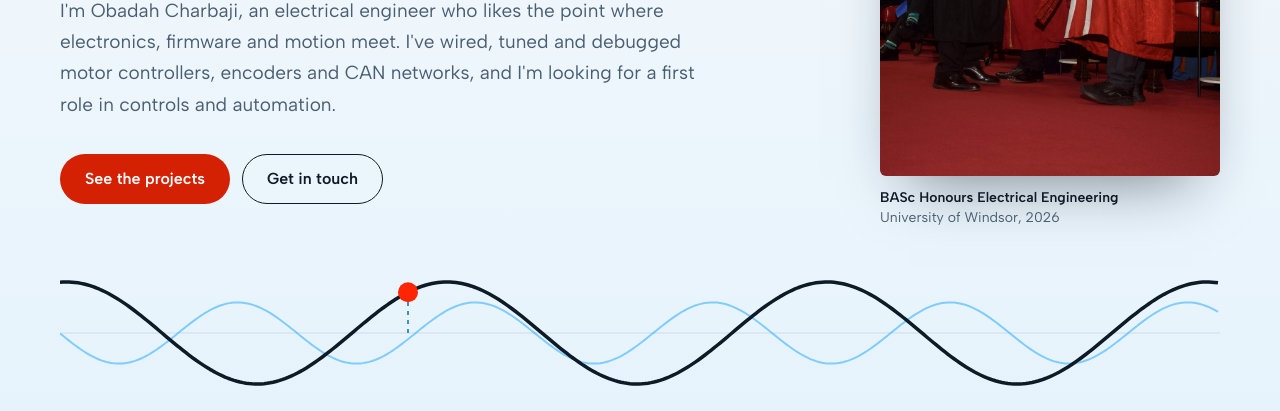
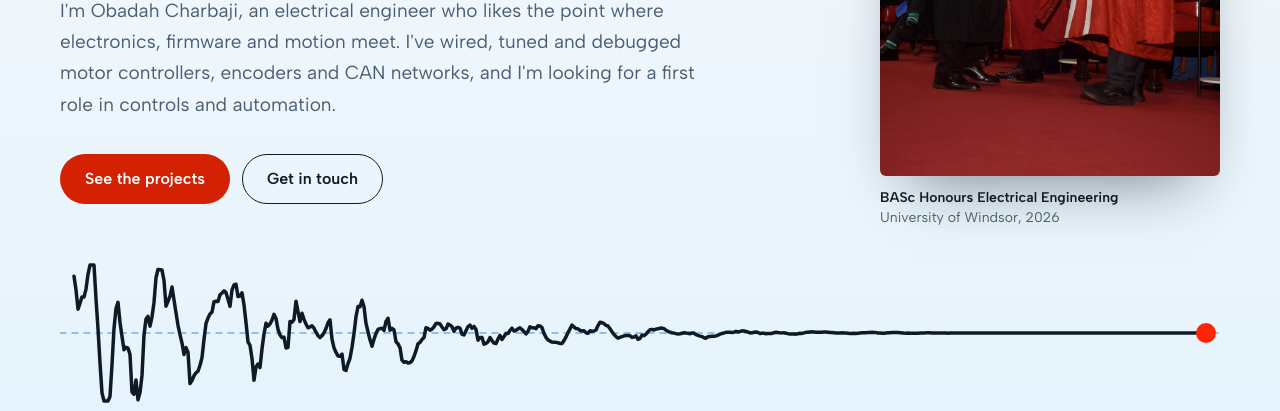
Before and after one commit to obadahcharbaji/obadahcharbaji.github.io, a plain HTML site: page index.html in a window 1280 px wide. Shown: the part 389-800 px from the top of the page. Drawn offline with nearby package versions, Linux system fonts and the light colour scheme.

Commit message:
Add files via upload

```diff
--- a/index.html
+++ b/index.html
@@ -93,7 +93,6 @@
                 <source src="robotic-arm-demo.mp4" type="video/mp4">
                 <a href="robotic-arm-demo.mp4">Download the robotic arm demonstration</a>
               </video>
-              <figcaption>Demo, 38 seconds</figcaption>
             </figure>
           </div>
         </article>
@@ -105,7 +104,6 @@
                 <source src="parking-buddy-demo.mp4" type="video/mp4">
                 <a href="parking-buddy-demo.mp4">Download the Parking Buddy demonstration</a>
               </video>
-              <figcaption>Demo, 17 seconds</figcaption>
             </figure>
           </div>
           <div class="case-text">
@@ -129,7 +127,7 @@
 
     <section class="about" id="about" aria-labelledby="about-title">
       <div class="wrap about-grid">
-        <h2 id="about-title" class="section-title">Curious about how things work, stubborn about making them reliable.</h2>
+        <h2 id="about-title" class="section-title"><mark class="hl hl-blue">Curious</mark> about how things work, stubborn about making them <mark class="hl hl-red">reliable</mark>.</h2>
         <div class="about-body">
           <p>My degree covered circuits, electronics, control systems, embedded hardware and engineering design. The projects are where it got real: motors, sensors, microcontrollers, communication buses and the integration work that connects them.</p>
           <p>I like troubleshooting. Finding out why a controller faults, why an encoder reads wrong or why a bus goes quiet is the part of the job I enjoy most, and it's where I've learned the most.</p>
--- a/script.js
+++ b/script.js
@@ -59,51 +59,58 @@
   }));
 
 
-  // signal wave with a red ball riding it
+  // hero signal: starts wild, damps out, and flatlines at the right edge. Plays once.
   const cv = $('#wave');
   if (cv && cv.getContext) {
     const ctx = cv.getContext('2d');
-    let w = 0, h = 0, raf = 0, visible = true, t0 = performance.now();
     const css = n => getComputedStyle(document.documentElement).getPropertyValue(n).trim();
-    const size = () => {
+    const DURATION = 5200;
+    let w = 0, h = 0, pts = [], start = 0, raf = 0, finished = false;
+
+    // seeded noise so the shape is the same every visit
+    const rng = (s => () => (s = (s * 1664525 + 1013904223) >>> 0) / 4294967296)(7);
+    const noise = Array.from({ length: 400 }, () => rng() * 2 - 1);
+    const smooth = (x) => { const i = Math.floor(x), f = x - i, u = f * f * (3 - 2 * f); return noise[i % 400] * (1 - u) + noise[(i + 1) % 400] * u; };
+
+    const build = () => {
       const r = cv.getBoundingClientRect(), d = Math.min(devicePixelRatio || 1, 2);
       w = r.width; h = r.height; cv.width = w * d; cv.height = h * d; ctx.setTransform(d, 0, 0, d, 0, 0);
+      const mid = h / 2, pad = 14, usable = w - pad * 2, n = Math.ceil(usable / 2);
+      pts = [];
+      for (let i = 0; i <= n; i++) {
+        const u = i / n, x = pad + u * usable;
+        const calm = Math.pow(1 - Math.min(Math.max((u - 0.05) / 0.8, 0), 1), 2.2);   // wild at left, flat at right
+        const wob = Math.sin(x * 0.085) * 0.55 + Math.sin(x * 0.21 + 1.3) * 0.35 + smooth(x * 0.09) * 0.8 + smooth(x * 0.33 + 50) * 0.35;
+        const swing = Math.max(-1, Math.min(1, wob * (0.35 + 0.65 * calm) * 1.05));
+        pts.push([x, mid - swing * calm * h * 0.4]);
+      }
     };
-    const draw = now => {
-      const t = reduce ? 1.2 : (now - t0) / 1000;
-      const grow = reduce ? 1 : 1 - Math.pow(1 - Math.min(t / 1.4, 1), 4);   // wave eases in once
-      const mid = h / 2, amp = h * 0.3 * grow;
-      const wl = w < 600 ? 230 : 380, k = (Math.PI * 2) / wl, speed = 1.6;  // rad/s
-      const f = (x, a, ph, kk) => mid + a * Math.sin(kk * x + ph + speed * t);
+
+    const frame = (p) => {
+      const mid = h / 2;
       ctx.clearRect(0, 0, w, h);
-      // centre line
-      ctx.strokeStyle = css('--line'); ctx.lineWidth = 1.5; ctx.setLineDash([]);
+      ctx.lineWidth = 1.5; ctx.strokeStyle = css('--blue-deep'); ctx.globalAlpha = .5; ctx.setLineDash([6, 6]);
       ctx.beginPath(); ctx.moveTo(0, mid); ctx.lineTo(w, mid); ctx.stroke();
-      // faint second wave
-      ctx.strokeStyle = css('--blue'); ctx.globalAlpha = .45; ctx.lineWidth = 2;
-      ctx.beginPath();
-      for (let x = 0; x <= w; x += 3) { const y = f(x, amp * .6, 1.7, k * 1.6); x ? ctx.lineTo(x, y) : ctx.moveTo(x, y); }
-      ctx.stroke(); ctx.globalAlpha = 1;
-      // main wave
-      ctx.strokeStyle = css('--ink'); ctx.lineWidth = 3.5; ctx.lineJoin = 'round';
-      ctx.beginPath();
-      for (let x = 0; x <= w; x += 3) { const y = f(x, amp, 0, k); x ? ctx.lineTo(x, y) : ctx.moveTo(x, y); }
+      ctx.setLineDash([]); ctx.globalAlpha = 1;
+      const last = Math.max(1, Math.floor(p * (pts.length - 1)));
+      ctx.strokeStyle = css('--ink'); ctx.lineWidth = 3.5; ctx.lineJoin = 'round'; ctx.lineCap = 'round';
+      ctx.beginPath(); ctx.moveTo(pts[0][0], pts[0][1]);
+      for (let i = 1; i <= last; i++) ctx.lineTo(pts[i][0], pts[i][1]);
       ctx.stroke();
-      // ball rides the main wave; dashed drop line to the centre line
-      const bx = Math.min(w * 0.3, 360), by = f(bx, amp, 0, k);
-      ctx.strokeStyle = css('--blue-deep'); ctx.lineWidth = 1.5; ctx.setLineDash([4, 5]);
-      ctx.beginPath(); ctx.moveTo(bx, mid); ctx.lineTo(bx, by); ctx.stroke(); ctx.setLineDash([]);
-      ctx.fillStyle = css('--red'); ctx.beginPath(); ctx.arc(bx, by, 10, 0, Math.PI * 2); ctx.fill();
-      if (!reduce && visible) raf = requestAnimationFrame(draw);
+      const tip = pts[last];
+      ctx.fillStyle = css('--red'); ctx.beginPath(); ctx.arc(tip[0], tip[1], 10, 0, Math.PI * 2); ctx.fill();
     };
-    size(); draw(performance.now());
-    addEventListener('resize', () => { size(); if (reduce) draw(performance.now()); });
-    if ('IntersectionObserver' in window) {
-      new IntersectionObserver(([e]) => {
-        visible = e.isIntersecting;
-        if (visible && !reduce) { cancelAnimationFrame(raf); raf = requestAnimationFrame(draw); }
-      }).observe(cv);
-    }
+
+    const tick = now => {
+      if (!start) start = now;
+      const t = Math.min((now - start) / DURATION, 1);
+      frame(t < 1 ? t * (2 - t) * 0.35 + t * 0.65 : 1);   // brisk start, gentle landing
+      if (t < 1) raf = requestAnimationFrame(tick); else finished = true;
+    };
+
+    build();
+    if (reduce) { frame(1); finished = true; } else raf = requestAnimationFrame(tick);
+    addEventListener('resize', () => { build(); if (finished) frame(1); });
   }
 
   const y = $('#year'); if (y) y.textContent = new Date().getFullYear();
--- a/styles.css
+++ b/styles.css
@@ -96,12 +96,16 @@ a{color:inherit}
 .shot-photo{display:flex}
 
 /* about */
-.about{background:var(--white)}
+.about{background:linear-gradient(180deg,var(--white) 0%,#EEF7FD 100%)}
+.hl{background-color:transparent;background-repeat:no-repeat;background-position:0 100%;background-size:100% .42em;padding:0 .06em;margin:0 -.06em;border-radius:2px}
+.hl-blue{color:var(--blue-deep);background-image:linear-gradient(rgba(0,158,255,.3),rgba(0,158,255,.3))}
+.hl-red{color:var(--red-btn);background-image:linear-gradient(rgba(255,37,4,.2),rgba(255,37,4,.2))}
 .about-grid{display:grid;grid-template-columns:minmax(0,1fr) minmax(0,.9fr);gap:clamp(32px,7vw,100px);align-items:start}
 .about-body{display:grid;gap:18px;color:var(--muted)}
 .stat-row{display:grid;gap:0;margin-top:14px;border-top:1px solid var(--line)}
 .stat-row li{padding:14px 0;border-bottom:1px solid var(--line);color:var(--muted);font-size:15px}
-.stat-row strong{display:inline-block;min-width:150px;font:700 19px/1.2 var(--head);letter-spacing:-.03em;color:var(--ink)}
+.stat-row strong{display:inline-block;min-width:150px;font:700 19px/1.2 var(--head);letter-spacing:-.03em;color:var(--blue-deep)}
+.stat-row li:nth-child(2) strong{color:var(--red-btn)}
 
 /* toolkit */
 .toolkit{background:#E6F3FC}
```
